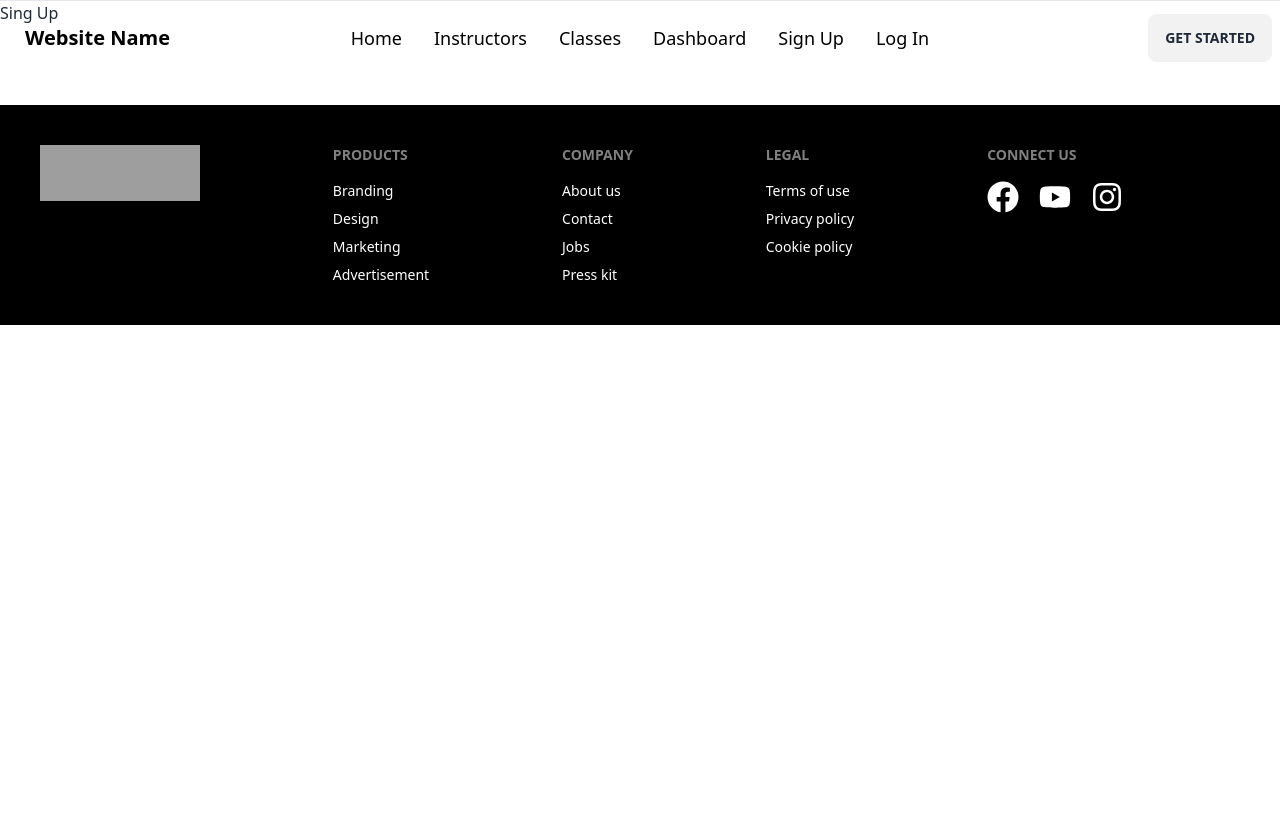
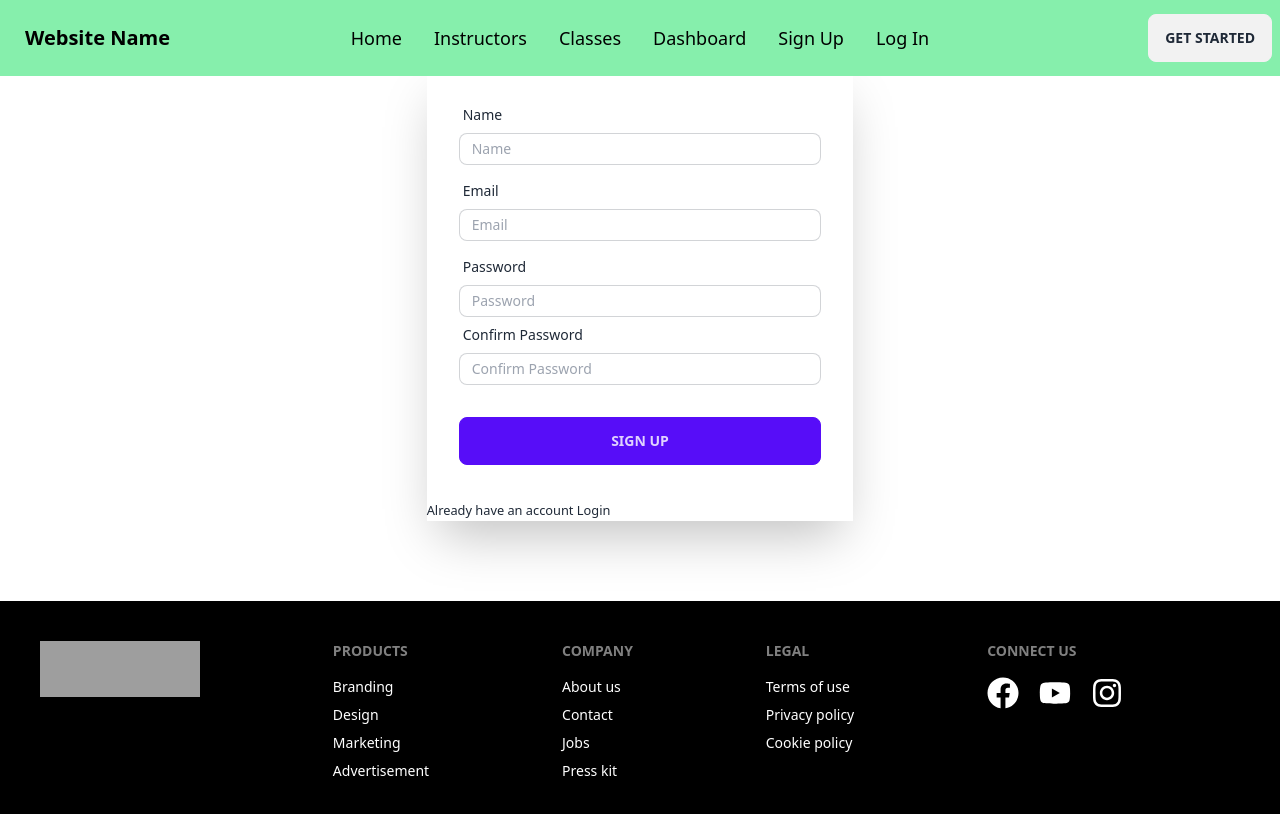
Before and after one commit to aminulislam2002/game-genious-institute, a React (Vite) app: page /signUp in a window 1280 px wide. Shown: the top 814 px of the page. Built offline with nearby package versions, Linux system fonts and the light colour scheme; grey boxes are pictures that could not be loaded.

Commit message:
add sign up form

```diff
--- a/package.json
+++ b/package.json
@@ -15,9 +15,11 @@
     "match-sorter": "^6.3.1",
     "react": "^18.2.0",
     "react-dom": "^18.2.0",
+    "react-hook-form": "^7.44.3",
     "react-icons": "^4.9.0",
     "react-router-dom": "^6.12.0",
-    "sort-by": "^1.2.0"
+    "sort-by": "^1.2.0",
+    "sweetalert2": "^11.7.11"
   },
   "devDependencies": {
     "@types/react": "^18.0.37",
--- a/src/pages/Shared/NavBar/NavBar.jsx
+++ b/src/pages/Shared/NavBar/NavBar.jsx
@@ -26,7 +26,7 @@ const NavBar = () => {
 
   return (
     <>
-      <div className="navbar fixed z-10 max-w-screen-xl text-black">
+      <div className="navbar fixed z-10 max-w-screen-xl text-black bg-green-300">
         <div className="navbar-start">
           <div className="dropdown">
             <label tabIndex={0} className="btn btn-ghost lg:hidden">
--- a/src/pages/SignUp/SignUp.jsx
+++ b/src/pages/SignUp/SignUp.jsx
@@ -1,8 +1,104 @@
+import { useForm } from "react-hook-form";
+import { Link } from "react-router-dom";
+
 const SignUp = () => {
+  const {
+    register,
+    handleSubmit,
+    reset,
+    formState: { errors },
+  } = useForm();
+
+  const onSubmit = (data) => {
+    console.log(data);
+  };
+
   return (
-    <div>
-      <h1>Sing Up</h1>
-    </div>
+    <>
+      <div>
+        <div className="w-4/12 mx-auto mt-16 shadow-2xl bg-base-100">
+          <form onSubmit={handleSubmit(onSubmit)} className="card-body">
+            <div className="form-control">
+              <label className="label">
+                <span className="label-text">Name</span>
+              </label>
+              <input
+                type="text"
+                {...register("name", { required: true })}
+                name="name"
+                placeholder="Name"
+                className="input input-bordered input-sm"
+              />
+              {errors.name && <span className="text-red-600">Name is required</span>}
+            </div>
+            <div className="form-control">
+              <label className="label">
+                <span className="label-text">Email</span>
+              </label>
+              <input
+                type="email"
+                {...register("email", { required: true })}
+                name="email"
+                placeholder="Email"
+                className="input input-bordered input-sm"
+              />
+              {errors.email && <span className="text-red-600">Email is required</span>}
+            </div>
+            <div className="form-control">
+              <label className="label">
+                <span className="label-text">Password</span>
+              </label>
+              <input
+                type="password"
+                {...register("password", {
+                  required: true,
+                  minLength: 6,
+                  maxLength: 20,
+                  pattern: /(?=.*[A-Z])(?=.*[!@#$&*])(?=.*[0-9])(?=.*[a-z])/,
+                })}
+                placeholder="Password"
+                className="input input-bordered input-sm"
+              />
+
+              <label className="label">
+                <span className="label-text">Confirm Password</span>
+              </label>
+              <input
+                type="password"
+                {...register("confirmPassword", {
+                  required: true,
+                  minLength: 6,
+                  maxLength: 20,
+                  pattern: /(?=.*[A-Z])(?=.*[!@#$&*])(?=.*[0-9])(?=.*[a-z])/,
+                })}
+                placeholder="Confirm Password"
+                className="input input-bordered input-sm"
+              />
+
+              {errors.password?.type === "required" && <p className="text-red-600">Password is required</p>}
+              {errors.password?.type === "minLength" && <p className="text-red-600">Password must be 6 characters</p>}
+              {errors.password?.type === "maxLength" && (
+                <p className="text-red-600">Password must be less than 20 characters</p>
+              )}
+              {errors.password?.type === "pattern" && (
+                <p className="text-red-600">
+                  Password must have one Uppercase one lower case, one number and one special character.
+                </p>
+              )}
+            </div>
+
+            <div className="form-control mt-6">
+              <input className="btn btn-primary" type="submit" value="Sign Up" />
+            </div>
+          </form>
+          <p>
+            <small>
+              Already have an account <Link to="/login">Login</Link>
+            </small>
+          </p>
+        </div>
+      </div>
+    </>
   );
 };
 
```
Also changed, not shown: 1 other file (tests, documents, lock files or other folders).
